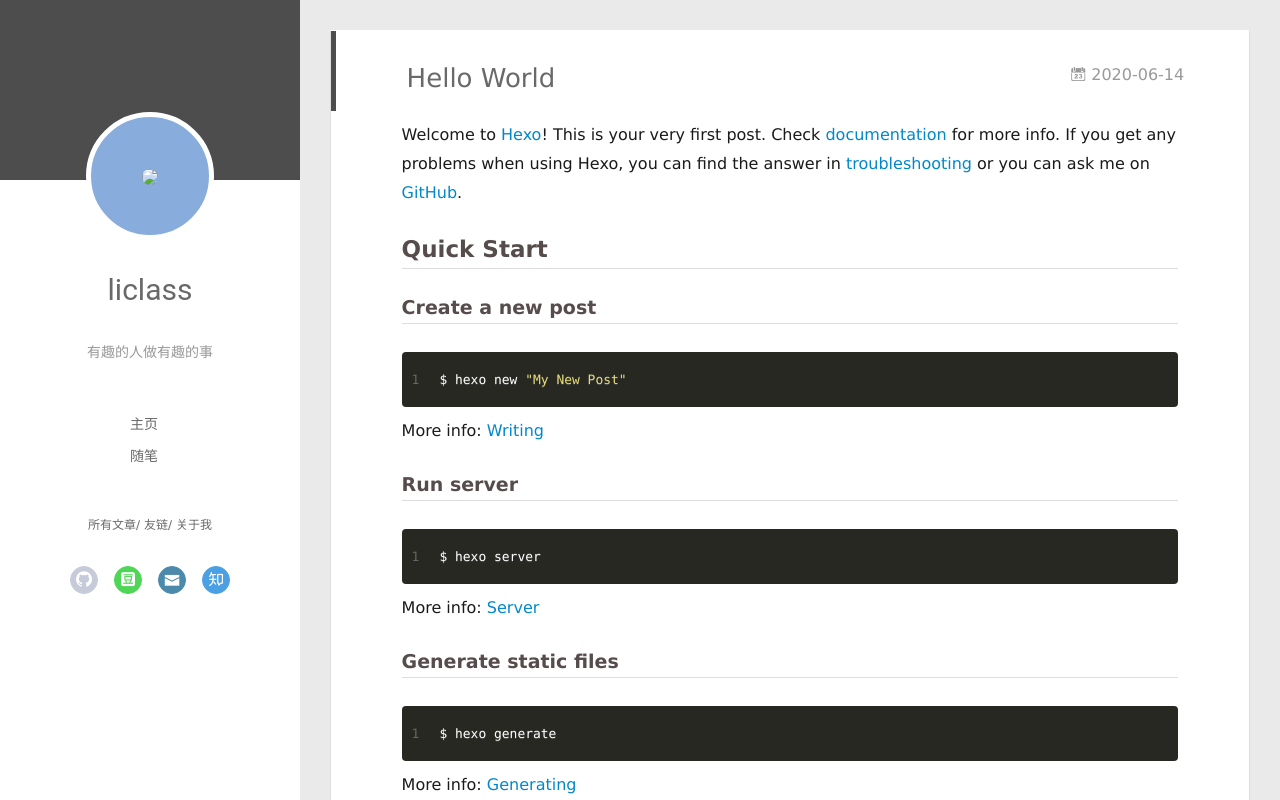
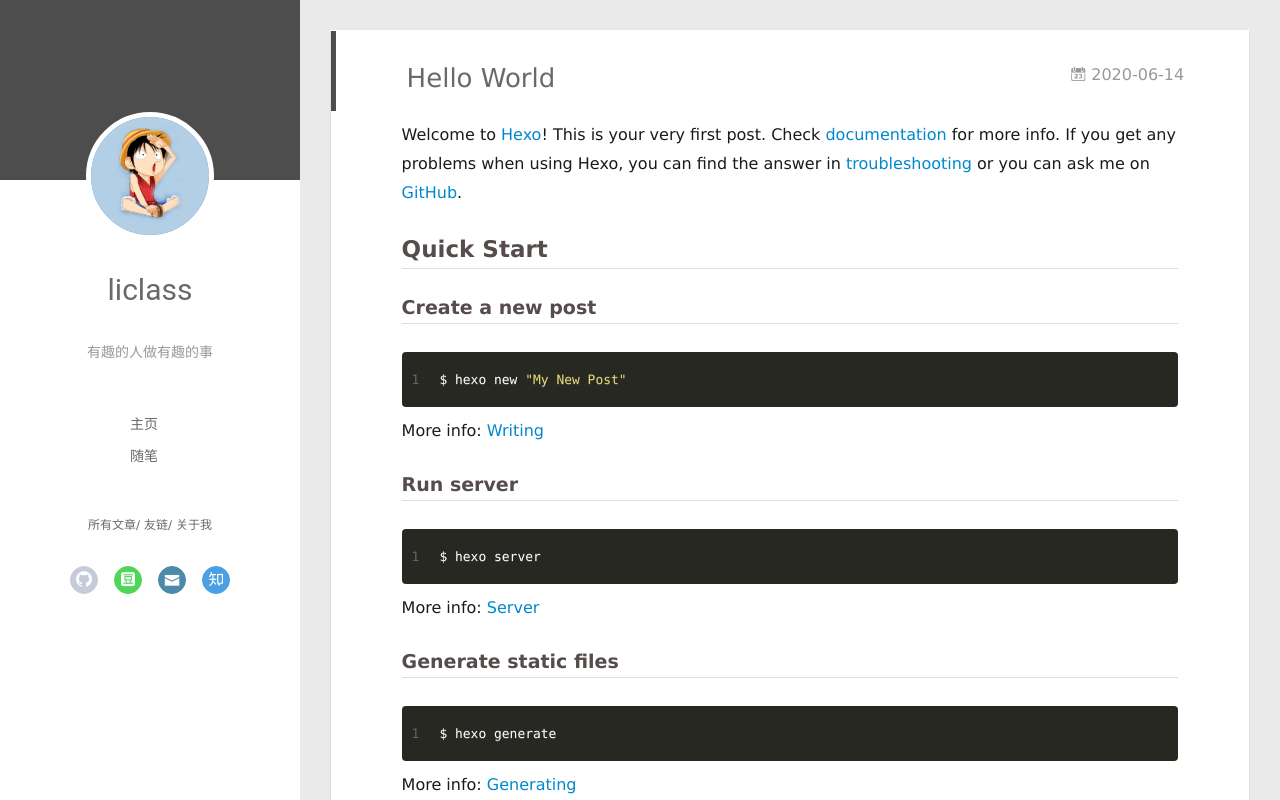
Before and after one commit to LiClass/liclass.github.io, a plain HTML site: page 2020/06/14/hello-world/index.html in a window 1280 px wide. Drawn offline with Linux system fonts and the light colour scheme.

Commit message:
Site updated: 2020-06-14 20:58:56

```diff
--- a/2020/06/14/hello-world/index.html
+++ b/2020/06/14/hello-world/index.html
@@ -47,7 +47,7 @@
 <div class="intrude-less">
 	<header id="header" class="inner">
 		<a href="/" class="profilepic">
-			<img src="/ima/avatar.jpg" class="js-avatar">
+			<img src="/img/avatar.jpg" class="js-avatar">
 		</a>
 		<hgroup>
 		  <h1 class="header-author"><a href="/">liclass</a></h1>
@@ -107,7 +107,7 @@
 	<div class="intrude-less">
 		<header id="header" class="inner">
 			<div class="profilepic">
-				<img src="/ima/avatar.jpg" class="js-avatar">
+				<img src="/img/avatar.jpg" class="js-avatar">
 			</div>
 			<hgroup>
 			  <h1 class="header-author js-header-author">liclass</h1>
```
Also changed, not shown: archives/2020/06/index.html (+2 -2 lines), archives/2020/index.html (+2 -2 lines), archives/index.html (+2 -2 lines), index.html (+2 -2 lines).
